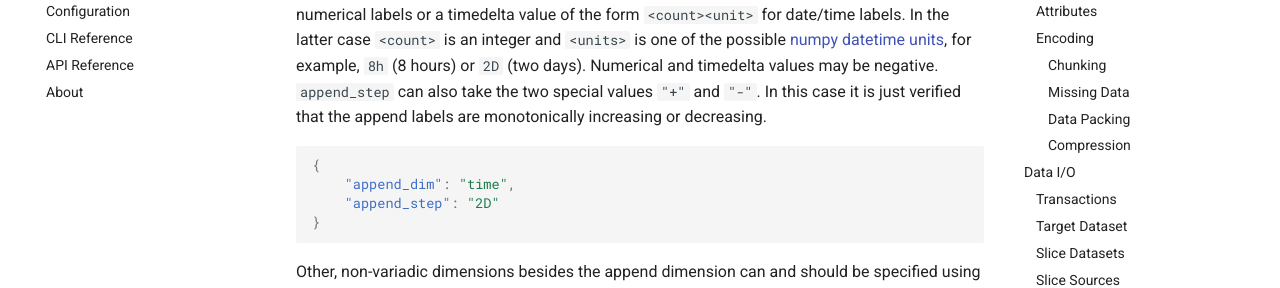
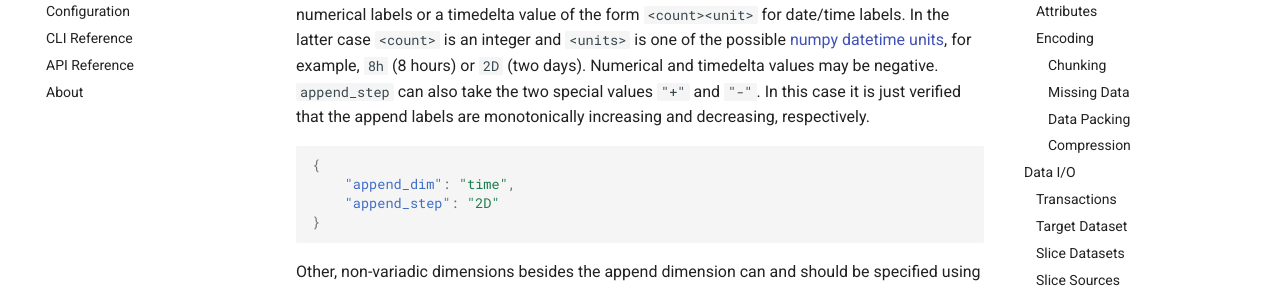
Before and after one commit to bcdev/zappend, an MkDocs documentation site: the page built from docs/guide.md, in a window 1280 px wide and 900 px high, scrolled down 2016 px. Shown: the part 178-466 px from the top of the window. Built offline with MkDocs 1.6.1 and Material for MkDocs 9.7.7, drawn with Linux system fonts in a browser that asks for light colours.

Commit message:
Apply suggestions from code review
Co-authored-by: clarasb <64074334+clarasb@users.noreply.github.com>

````diff
--- a/docs/guide.md
+++ b/docs/guide.md
@@ -106,7 +106,7 @@ and `<units>` is one of the possible
 for example, `8h` (8 hours) or `2D` (two days). Numerical and timedelta values
 may be negative. `append_step` can also take the two special values `"+"` and
 `"-"`. In this case it is just verified that the append labels are monotonically
-increasing or decreasing.
+increasing and decreasing, respectively.
 
 ```json
 {
````
Also changed, not shown: CHANGES.md (+1 -1 lines).
